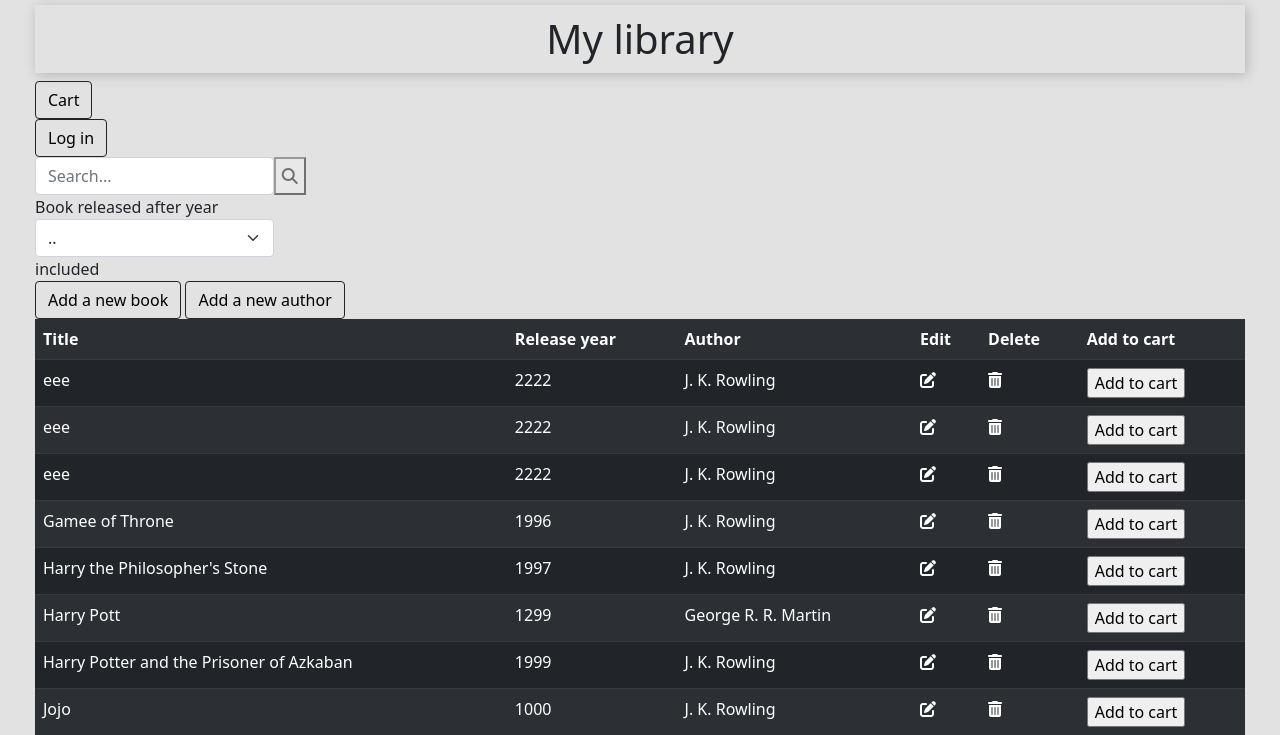
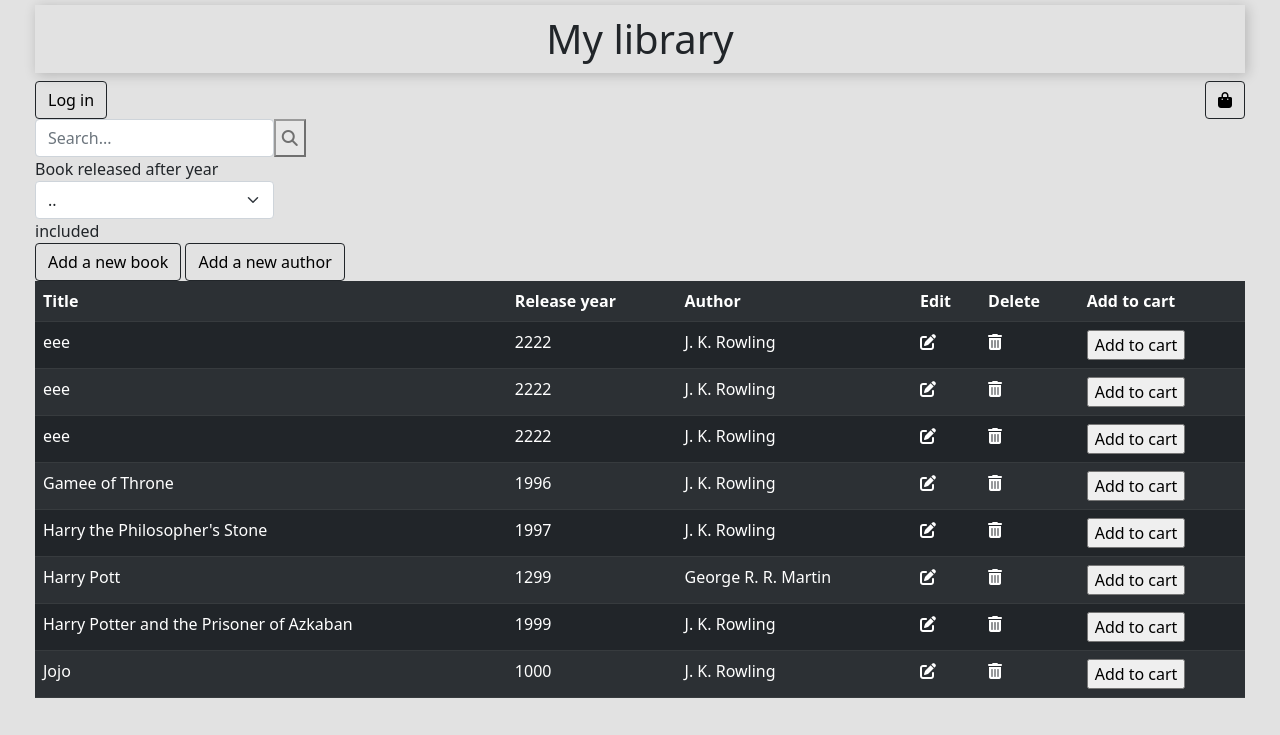
Before and after one commit to selimgomri/mylibrary, a PHP site: page / in a window 1280 px wide. Shown: the top 735 px of the page. Run offline with PHP 8.4, Linux system fonts and the light colour scheme; data comes from the database, SQL or seed files in the repository; some libraries are stand-ins or nearby versions.

Commit message:
Added a cart logo on the right instead of the word cart

```diff
--- a/index.php
+++ b/index.php
@@ -22,7 +22,7 @@ session_start();
 <body>
     <header>
         <h1>My library</h1>
-        <button class="btn btn-outline-dark"><a href='cart.php'>Cart</a></button>
+        <button class="btn btn-outline-dark right"><a href='cart.php'><i class="fas fa-shopping-bag"></i></a></button>
 
 
         <div>
--- a/style.css
+++ b/style.css
@@ -45,3 +45,7 @@ form div button{
 .request_error {
     color :red;
 }
+
+.right {
+    float: right;
+}
```
